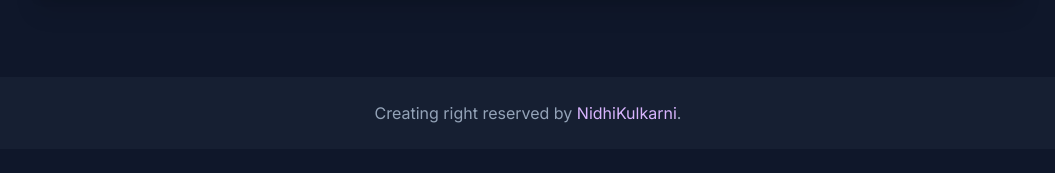
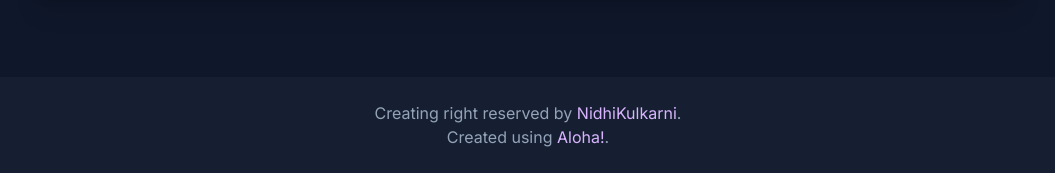
Before and after one commit to Nidhirk2113/Aloha-sample-portfolio, a plain HTML site: page index.html in a window 1280 px wide. Shown: the part 2326-2499 px from the top of the page, without its empty margins (112-1167 px from the left). Before the commit the page ends 2475 px from the top, so only its background shows below. Drawn offline with nearby package versions, Linux system fonts and the light colour scheme.

Commit message:
Update index.html

```diff
--- a/index.html
+++ b/index.html
@@ -91,6 +91,7 @@
     <footer class="bg-slate-800/50 mt-16">
         <div class="max-w-5xl mx-auto py-6 px-4 text-center text-slate-400">
             <p>Creating right reserved by <a href="https://github.com/Nidhirk2113" target="_blank" class="text-purple-300 hover:text-white">NidhiKulkarni</a>.</p>
+            <p>Created using <a href="https://github.com/Nidhirk2113/Aloha-Portfolio-generator" target="_blank" class="text-purple-300 hover:text-white">Aloha!</a>.</p>
         </div>
     </footer>
 </body>
```
